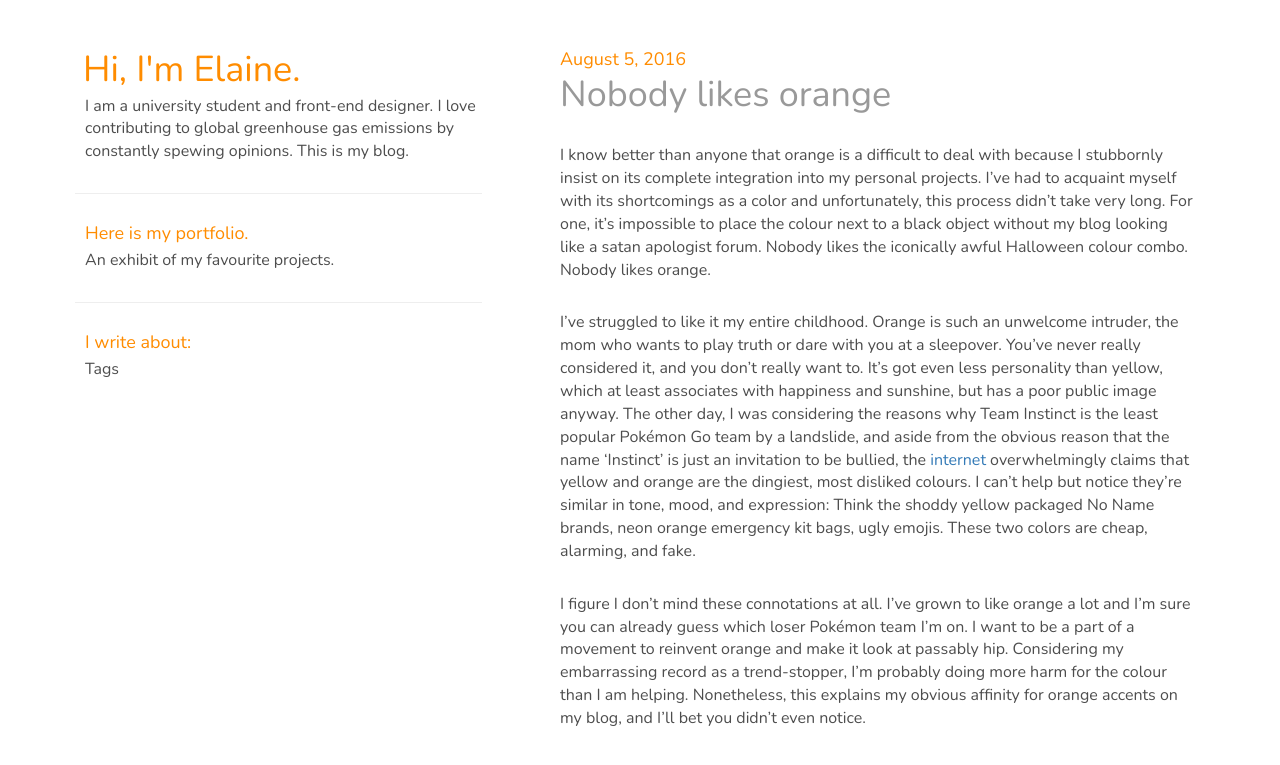
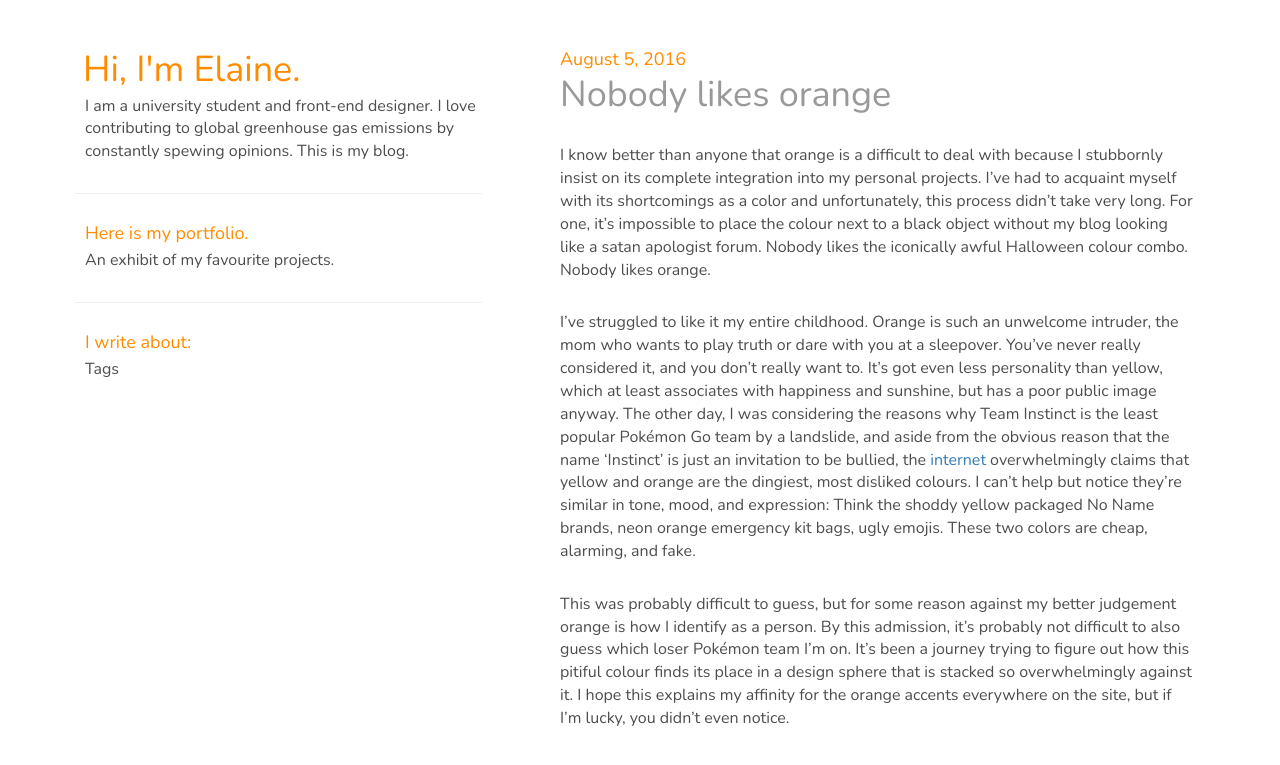
Before and after one commit to elaineg/blog, a Jekyll site: the page built from _posts/2016-08-02-orange-hatred.md, in a window 1280 px wide. Shown: the top 765 px of the page. Built offline with Jekyll 4.4.1, drawn with Linux system fonts in a browser that asks for light colours.

Commit message:
new post

```diff
--- a/_posts/2016-08-02-orange-hatred.md
+++ b/_posts/2016-08-02-orange-hatred.md
@@ -8,4 +8,4 @@ I know better than anyone that orange is a difficult to deal with because I stub
 
 I've struggled to like it my entire childhood. Orange is such an unwelcome intruder, the mom who wants to play truth or dare with you at a sleepover. You've never really considered it, and you don't really want to. It's got even less personality than yellow, which at least associates with happiness and sunshine, but has a poor public image anyway. The other day, I was considering the reasons why Team Instinct is the least popular Pokémon Go team by a landslide, and aside from the obvious reason that the name 'Instinct' is just an invitation to be bullied, the <a href="http://blog.kissmetrics.com/gender-and-color/">internet</a> overwhelmingly claims that yellow and orange are the dingiest, most disliked colours. I can't help but notice they're similar in tone, mood, and expression: Think the shoddy yellow packaged No Name brands, neon orange emergency kit bags, ugly emojis. These two colors are cheap, alarming, and fake.
 
-I figure I don't mind these connotations at all. I've grown to like orange a lot and I'm sure you can already guess which loser Pokémon team I'm on. I want to be a part of a movement to reinvent orange and make it look at passably hip. Considering my embarrassing record as a trend-stopper, I'm probably doing more harm for the colour than I am helping. Nonetheless, this explains my obvious affinity for orange accents on my blog, and I'll bet you didn't even notice.
+This was probably difficult to guess, but for some reason against my better judgement orange is how I identify as a person. By this admission, it's probably not difficult to also guess which loser Pokémon team I'm on. It's been a journey trying to figure out how this pitiful colour finds its place in a design sphere that is stacked so overwhelmingly against it. I hope this explains my affinity for the orange accents everywhere on the site, but if I'm lucky, you didn't even notice.
```
